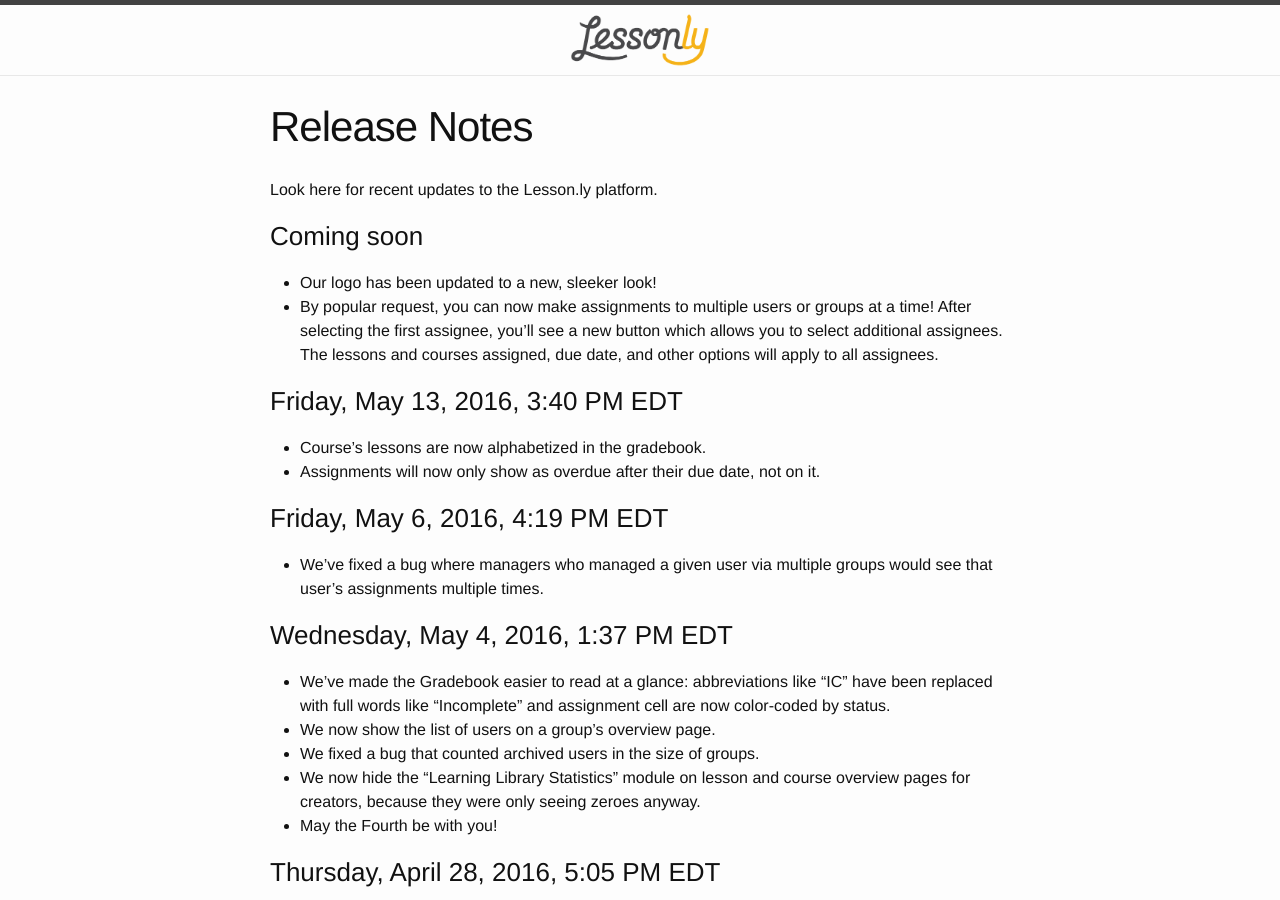
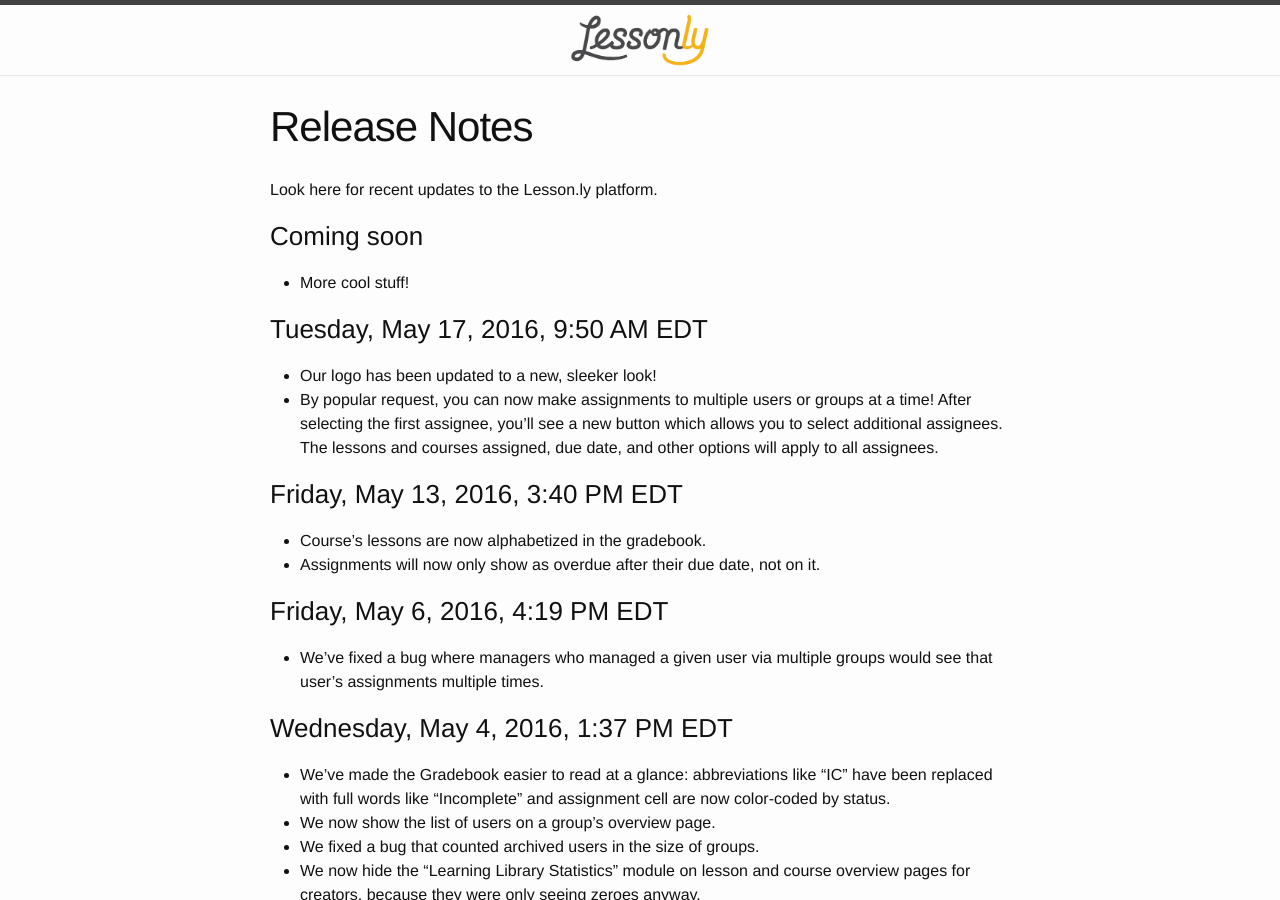
Before and after one commit to isabella232/lessonly.github.io, a Jekyll site: the page built from release-notes.md, in a window 1280 px wide and 900 px high. Built offline with Jekyll 4.4.1, drawn with Linux system fonts in a browser that asks for light colours.

Commit message:
released!

```diff
--- a/release-notes.md
+++ b/release-notes.md
@@ -7,6 +7,10 @@
 Look here for recent updates to the Lesson.ly platform.
 
 ### Coming soon
+
+- More cool stuff!
+
+### Tuesday, May 17, 2016, 9:50 AM EDT
 
 - Our logo has been updated to a new, sleeker look!
 - By popular request, you can now make assignments to multiple users or groups at a time! After selecting the first assignee, you'll see a new button which allows you to select additional assignees. The lessons and courses assigned, due date, and other options will apply to all assignees.
```
